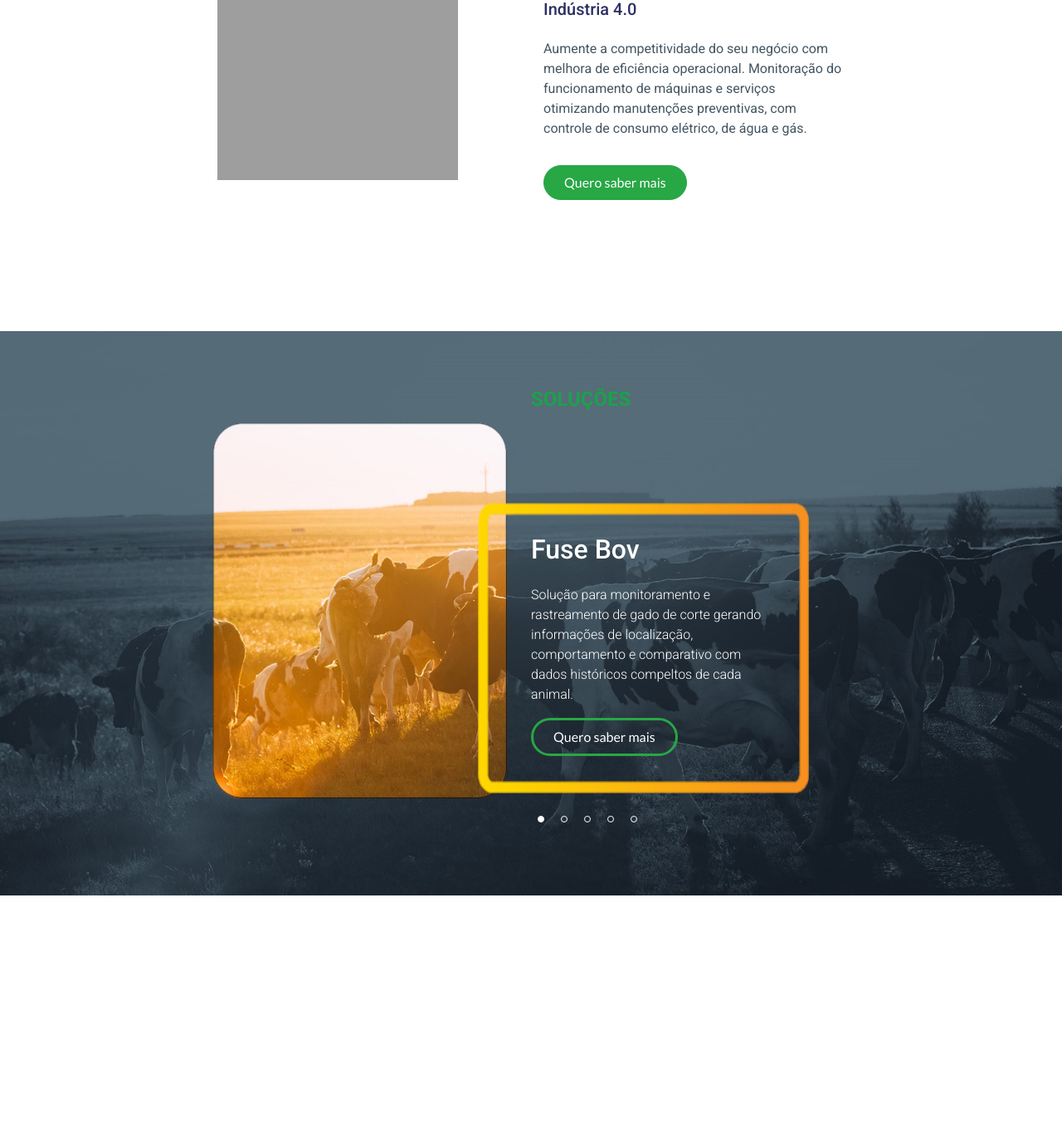
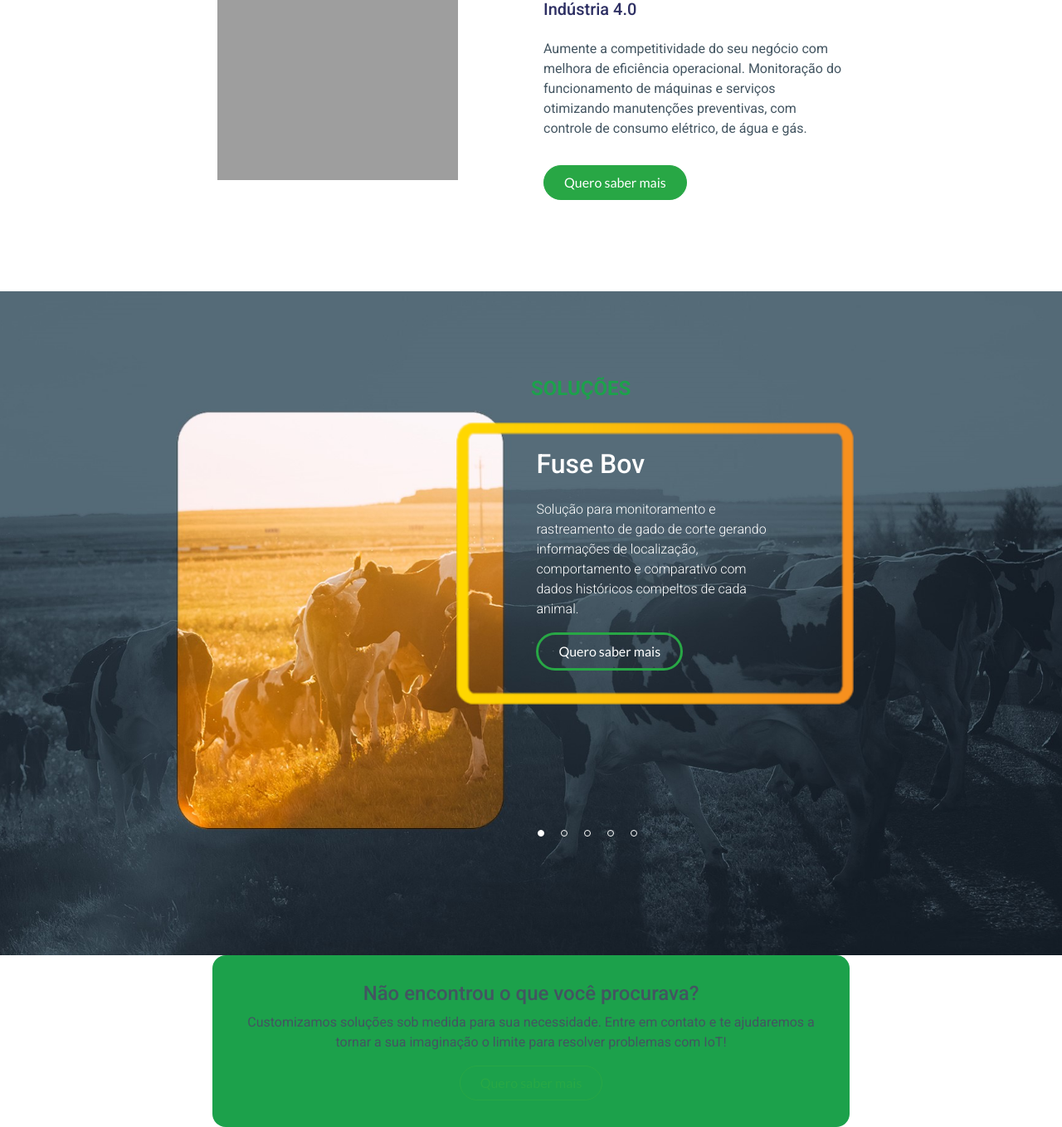
Before and after one commit to mocraveirodev/fuseIoT, a PHP site: page / in a window 1280 px wide. Shown: the part 2196-3554 px from the top of the page at 83% size. Before the commit the page ends 3275 px from the top, so only its background shows below. Run offline with PHP 8.4, Linux system fonts and the light colour scheme; some libraries are stand-ins or nearby versions; grey boxes are pictures that could not be loaded.

Commit message:
refatorando carousel

```diff
--- a/views/css/style.css
+++ b/views/css/style.css
@@ -87,7 +87,7 @@
 /* IOT */
 
 #iot .container{
-    padding: 3rem 12rem;
+    padding: 3rem 12rem 0 12rem;
 }
 
 #iot .iot{
@@ -120,11 +120,11 @@
 
 @media only screen and (max-width: 992px) {
     #iot .container{
-        padding: 3rem 2rem;
+        padding: 3rem 2rem 0 2rem;
     }
 
     #iot .direita,#iot .esquerda{
-        height: 60%;
+        margin-top: 2rem;
     }
 
     #iot .col-md-6{
@@ -133,10 +133,6 @@
         margin-bottom: 2rem;
         text-align: center;
     }
-
-    #iot .bg-verticais{
-        height: 60%;
-    }
 }
 
 /* SOLUÇÕES */
@@ -144,11 +140,11 @@
 #solucoes{
     width: 100%;
     height: auto;
+    z-index: -1;
     position: relative;
 }
 
 #solucoes .solucao{
-    position: relative;
     display: none;
 }
 
@@ -173,61 +169,60 @@
     background: url('../img/c01.jpg') no-repeat center center;
     background-size: cover;
     width: 100%;
-    height: 85vh;
+    height: 100vh;
 }
 
 #solucoes .utilities{
     background: url('../img/c02.jpg') no-repeat center center;
     background-size: cover;
     width: 100%;
-    height: 85vh;
+    height: 100vh;
 }
 
 #solucoes .temp{
     background: url('../img/c03.jpg') no-repeat center center;
     background-size: cover;
     width: 100%;
-    height: 85vh;
+    height: 100vh;
 }
 
 #solucoes .track{
     background: url('../img/c04.jpg') no-repeat center center;
     background-size: cover;
     width: 100%;
-    height: 85vh;
+    height: 100vh;
 }
 
 #solucoes .parking{
     background: url('../img/c05.jpg') no-repeat center center;
     background-size: cover;
     width: 100%;
-    height: 85vh;
+    height: 100vh;
 }
 
 #solucoes .carousel-titulo{
-    position: absolute;
-    top: 10%;
-    left: 50%;
+    padding-top: 8%;
+    padding-left: 50%;
     font-weight: 700;
     font-size: 1.5rem;
     color: #1ca14b;
 }
 
 #solucoes .border-texto{
-    width: 25rem;
+    width: 30rem;
     height: 22rem;
-    position: absolute;
-    bottom: 18%;
-    left: 45%;
+    margin-left: 43%;
+    margin-top: 2%;
 }
 
 #solucoes .carousel-texto{
-    position: absolute;
-    bottom: 20%;
-    left: 45%;
-    padding: 3rem 3rem 2rem 4rem;
+    background: url('../img/border.png') no-repeat left top;
+    background-size: contain;
+    padding: 2rem 6rem 3rem 6rem;
     color: #fff;
-    width: 25rem;
+    width: 30rem;
+    margin-left: 43%;
+    margin-top: 2%;
 }
 
 #solucoes .titulo-solucao{
@@ -249,8 +244,11 @@
 
 #solucoes .carousel-controles{
     position: absolute;
-    bottom: 12%;
+    bottom: 17%;
     left: 50%;
+    /* padding-bottom: 15%; */
+    /* margin: -10%; */
+    /* z-index: 3; */
 }
 
 #solucoes .controle{
@@ -320,3 +318,15 @@
         transform: translate(-50%, -50%);
     }
 }
+
+/* NÃO ENCONTROU */
+
+.naoEncontrou{
+    margin: 0 auto;
+    width: 60%;
+    text-align: center;
+    background-color: #1ca14b;
+    border-radius: 1rem;
+    padding: 2rem;
+    z-index: 3;
+}
--- a/views/home.php
+++ b/views/home.php
@@ -94,7 +94,6 @@
             <div class="carousel-solucoes">
                 <div class="solucao efeito bov">
                     <h6 class="carousel-titulo">SOLUÇÕES</h6>
-                    <img src="views/img/border.png" class="border-texto" alt="Borda do texto">
                     <div class="carousel-texto">
                         <h4 class="titulo-solucao">Fuse Bov</h4>
                         <p class="texto-solucao">Solução para monitoramento e rastreamento de gado de corte gerando informações de localização, comportamento e comparativo com dados históricos compeltos de cada animal.</p>
@@ -103,7 +102,6 @@
                 </div>
                 <div class="solucao efeito utilities">
                     <h6 class="carousel-titulo">SOLUÇÕES</h6>
-                    <img src="views/img/border.png" class="border-texto" alt="Borda do texto">
                     <div class="carousel-texto">
                         <h4 class="titulo-solucao">Fuse Utilities</h4>
                         <p class="texto-solucao mt-4 mb-4">Monitore o consumo de água, gás e <br>energia elétrica e evite desperdícios, identifique vazamentos, aumente a segurança no trabalho e reduza custos.<br></p>
@@ -112,7 +110,6 @@
                 </div>
                 <div class="solucao efeito temp">
                     <h6 class="carousel-titulo">SOLUÇÕES</h6>
-                    <img src="views/img/border.png" class="border-texto" alt="Borda do texto">
                     <div class="carousel-texto">
                         <h4 class="titulo-solucao">Fuse Temp</h4>
                         <p class="texto-solucao">Solução completa para acompanhamento de temperatura, umidade, e contato binário (ligado/desligado, aberto/fechado), totalmente validável para hospitais e Inmetro.</p>
@@ -121,7 +118,6 @@
                 </div>
                 <div class="solucao efeito track">
                     <h6 class="carousel-titulo">SOLUÇÕES</h6>
-                    <img src="views/img/border.png" class="border-texto" alt="Borda do texto">
                     <div class="carousel-texto">
                         <h4 class="titulo-solucao">Fuse Track</h4>
                         <p class="texto-solucao mt-4 mb-4">Saiba tudo sobre sua frota, rastreie seus ativos, otimize rotas, ganhe agilidade, reduza custos e tenha mais segurança sobre seus bens e serviços.</p>
@@ -130,7 +126,6 @@
                 </div>
                 <div class="solucao efeito parking">
                     <h6 class="carousel-titulo">SOLUÇÕES</h6>
-                    <img src="views/img/border.png" class="border-texto" alt="Borda do texto">
                     <div class="carousel-texto">
                         <h4 class="titulo-solucao">Fuse Parking</h4>
                         <p class="texto-solucao">Monitore vagas de estacionamento ou locais de parada proibida, receba alertas em tempo real em caso de infração e controle o tráfego de veículos em locais de estudo.</p>
@@ -146,6 +141,11 @@
                 <span class="controle"></span>
             </div>
         </section>
+            <div class="naoEncontrou">
+                <h4 class="naoEncontrou-titulo">Não encontrou o que você procurava?</h4>
+                <p class="naoEncontrou-texto">Customizamos soluções sob medida para sua necessidade. Entre em contato e te ajudaremos a tornar a sua imaginação o limite para resolver problemas com IoT!</p>
+                <a href="" class="btn btn-padrao btn-naoEncontrou btn-outline-success">Quero saber mais</a>
+            </div>
         <!-- <img src="views/img/logo-fuse.svg" class="logo" alt="Logo Fuse IoT">
         <h1 class="title">SITE EM CONSTRUÇÃO</h1>
         <p class="sub d-none d-md-block">Enquanto preparamos nosso  site, saiba mais sobre a Fuse IoT, uma StartUp especializada em soluções IoT, que fornece transformação digital para empresas e pessoas que querem melhorar seus indicativos!</P>
```
